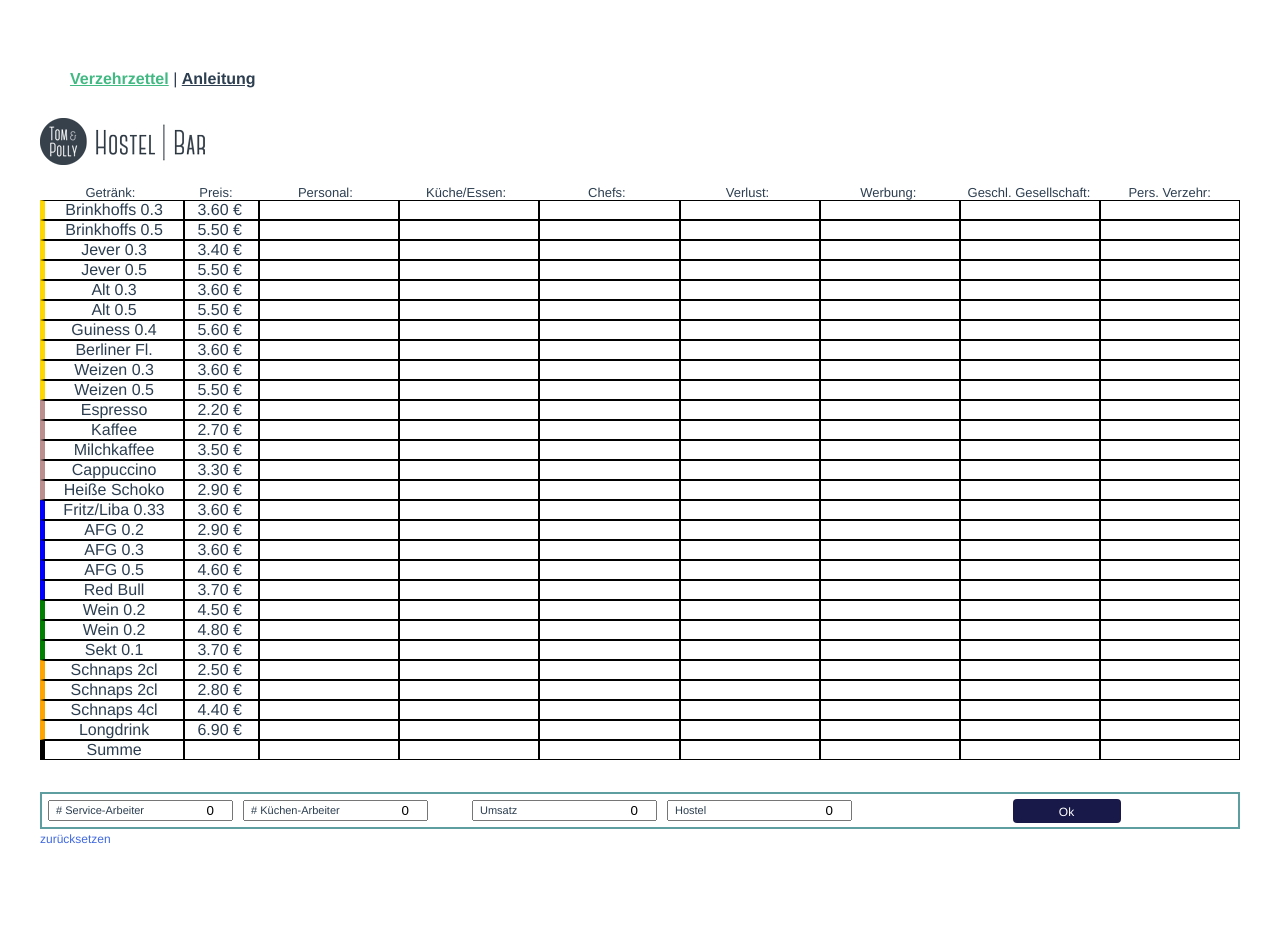
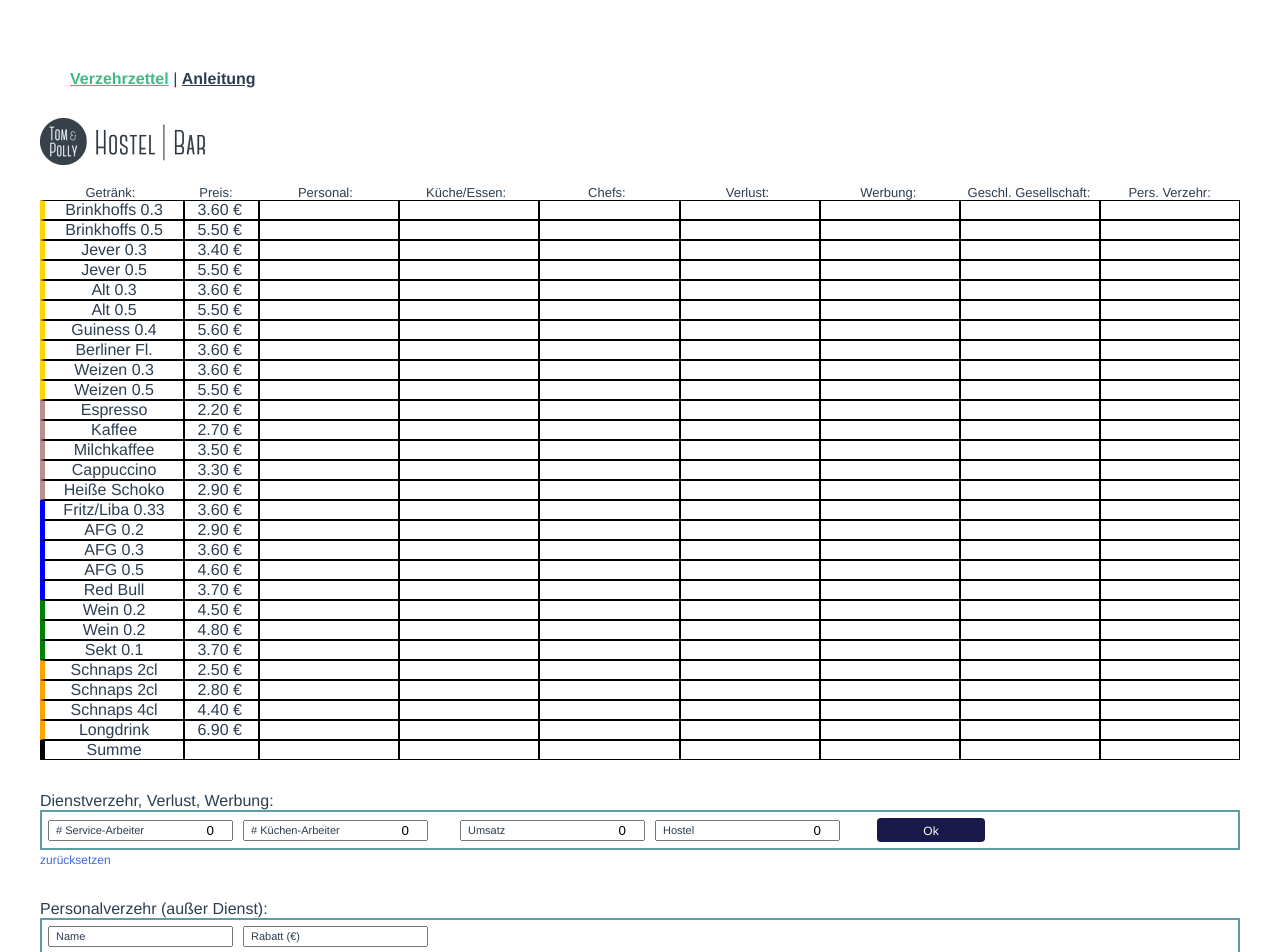
Before and after one commit to elVazquez222/verzehrzettel, a Vue app: page /#/ in a window 1280 px wide. Shown: the top 952 px of the page. Before the commit the page ends 903 px from the top, so only its background shows below. Built offline with nearby package versions, Linux system fonts and the light colour scheme.

Commit message:
add area for staff discount inputs

```diff
--- a/src/components/VerzehrZettelForm.vue
+++ b/src/components/VerzehrZettelForm.vue
@@ -77,8 +77,9 @@ s<!-- eslint-disable prettier/prettier -->
       <span class="drinkColumn"></span>
     </div>
 
+    <div class="inputsAreaLabel">Dienstverzehr, Verlust, Werbung:</div>
     <div class="inputs">
-      <div class="workers">
+      <div class="inputsGroup">
         <div class="inputLabelContainer">
           <label for="numberOfWorkers"># Service-Arbeiter </label>
           <input
@@ -105,7 +106,7 @@ s<!-- eslint-disable prettier/prettier -->
         </div>
       </div>
 
-      <div class="salesAndHostel">
+      <div class="inputsGroup">
         <div class="inputLabelContainer">
           <label for="umsatz">Umsatz </label>
           <input type="number" name="umsatz" v-model="sales" />
@@ -126,6 +127,29 @@ s<!-- eslint-disable prettier/prettier -->
     </div>
     <span class="resetBtn" @click="reset">zurücksetzen</span>
 
+    <div class="inputsAreaLabel">Personalverzehr (außer Dienst):</div>
+    <div class="inputs">
+      <div class="inputsGroup">
+        <div class="inputLabelContainer">
+          <label for="numberOfWorkers">Name </label>
+          <input
+            type="text"
+            name="staffDiscountName"
+            v-model="staffDiscount_name"
+            @change="handleStaffDiscountNameInput"
+          />
+        </div>
+        <div class="inputLabelContainer">
+          <label for="numberOfWorkers">Rabatt (€) </label>
+          <input
+            type="text"
+            name="staffDiscountDiscount"
+            v-model="staffDiscount_name"
+            @change="handleStaffDiscountNameInput"
+          />
+        </div>
+      </div>
+    </div>
   </div>
 </template>
 
@@ -666,12 +690,16 @@ label {
   text-align: center;
 }
 
+.inputsAreaLabel {
+  margin-top: 2rem;
+}
+
 .inputs {
-  margin-top: 2rem;
   display: flex;
-  justify-content: space-between;
+  align-items: baseline;
+  gap: 2rem;
   border: 2px solid cadetblue;
-  gap: 2rem;
+  padding: 6px;
 }
 
 .resetBtn {
@@ -681,25 +709,14 @@ label {
 }
 
 .calcNowCtaContainer {
-  flex: 1;
   display: flex;
   justify-content: center;
 }
 
-.workers {
+.inputsGroup {
   gap: 10px;
-  padding: 6px;
-}
-
-.salesAndHostel {
-  gap: 10px;
-  padding: 6px;
-}
-.workers,
-.salesAndHostel {
   display: flex;
   justify-content: center;
-  flex: 1;
 }
 
 .summations {
```
